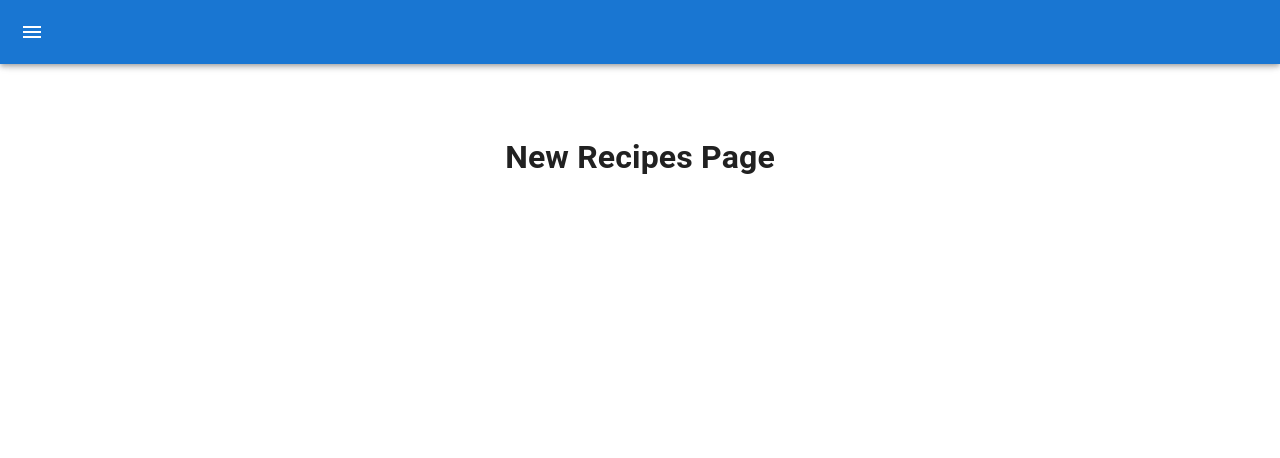
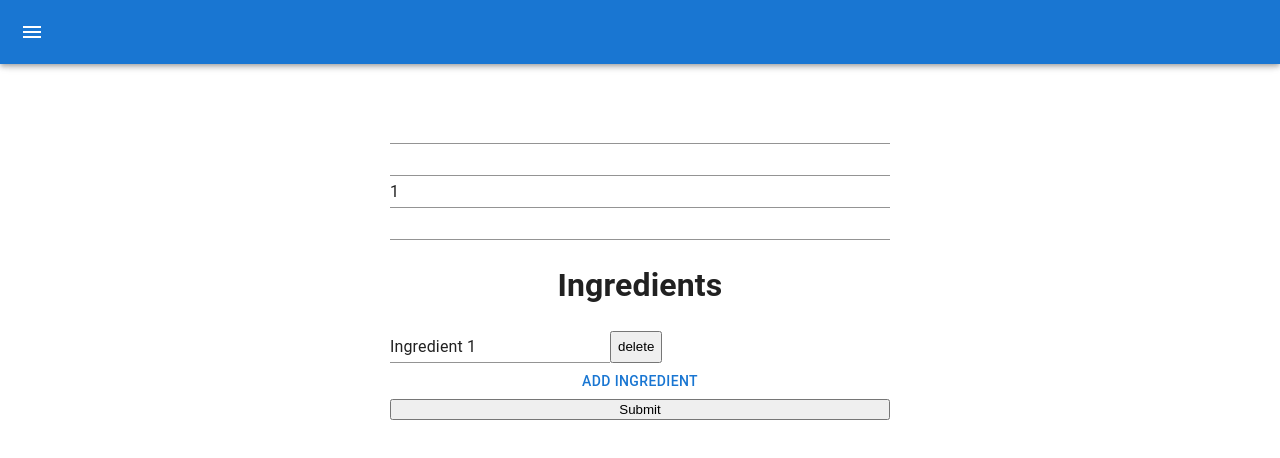
Before and after one commit to denn15law/ez-chef, a React (Create React App) app in the folder frontend/: page /new in a window 1280 px wide. Shown: the top 458 px of the page. Built offline with nearby package versions, Linux system fonts and the light colour scheme.

Commit message:
add form from react-hook-form and connect to backend

```diff
--- a/frontend/package.json
+++ b/frontend/package.json
@@ -6,8 +6,10 @@
     "@testing-library/jest-dom": "^5.16.1",
     "@testing-library/react": "^12.1.2",
     "@testing-library/user-event": "^13.5.0",
+    "axios": "^0.24.0",
     "react": "^17.0.2",
     "react-dom": "^17.0.2",
+    "react-hook-form": "^7.24.0",
     "react-scripts": "5.0.0",
     "web-vitals": "^2.1.3"
   },
@@ -34,5 +36,6 @@
       "last 1 firefox version",
       "last 1 safari version"
     ]
-  }
+  },
+  "proxy": "http://localhost:8000"
 }
--- a/frontend/src/components/New.js
+++ b/frontend/src/components/New.js
@@ -1,10 +1,127 @@
-import React from "react";
+import { Button, Input, Box } from "@mui/material";
+import React, { useState } from "react";
+import axios from "axios";
+import { useForm, useFieldArray } from "react-hook-form";
 
 const New = (props) => {
+  const { control, handleSubmit, register } = useForm({
+    defaultValues: {
+      title: "",
+      instructions: "",
+      serving_size: 1,
+      image_url: "",
+      ingredients: [
+        {
+          name: "Ingredient 1",
+          measurement: "20 Bands",
+        },
+      ],
+    },
+  });
+
+  const {
+    fields: ingredientsFields,
+    append,
+    remove,
+  } = useFieldArray({
+    name: "ingredients",
+    control,
+  });
+
+  // const handleSubmit = (event) => {
+  //   event.preventDefault();
+  //   const URL = "http://localhost:8000/recipes";
+  //   const body = recipe;
+  //   axios
+  //     .post(URL, body)
+  //     .then((resp) => {
+  //       console.log(resp);
+  //     })
+  //     .catch((err) => {
+  //       console.log(err);
+  //     });
+  // };
+
+  // render a list of ingredients
+  // when a user changes the name of an ignredient,  a callback function is valled that passes in the new name and the index of the ingredient we're modifying
+  // const handleIngredientNameChange = (newName, ingredientIndex) => {
+  //   const ingredients = [...recipe.ingredients];
+  //   const ingredientToEdit = ingredients[ingredientIndex];
+  //   ingredients[ingredientIndex] = {
+  //     ...ingredientToEdit,
+  //     name: newName,
+  //   };
+  //   const newRecipe = {
+  //     ...recipe,
+  //     ingredients,
+  //   };
+  //   setRecipe(newRecipe);
+  // };
+
+  // https://www.npmjs.com/package/react-hook-form
+
+  const renderIngredientForm = () => {
+    append({ name: "", measurement: "" });
+  };
+
+  const onSubmit = (data) => {
+    const URL = "/recipes";
+
+    console.log(data);
+    axios
+      .post(URL, data)
+      .then((res) => console.log(res))
+      .catch((err) => console.log(err));
+  };
+
   return (
-    <div>
-      <h1>New Recipes Page</h1>
-    </div>
+    <form onSubmit={handleSubmit(onSubmit)}>
+      <Box display="flex" justifyContent="center">
+        <Box display="flex" flexDirection="column" width={500}>
+          <Input
+            {...register("title")}
+            name="title"
+            control={control}
+            render={({ field }) => <Input {...field} />}
+          />
+          <Input
+            {...register("instruction")}
+            name="instruction"
+            control={control}
+            render={({ field }) => <Input {...field} />}
+          />
+          <Input
+            {...register("serving_size")}
+            name="serving_size"
+            control={control}
+            render={({ field }) => <Input {...field} />}
+          />
+          <Input
+            {...register("image_url")}
+            name="image_url"
+            control={control}
+            render={({ field }) => <Input {...field} />}
+          />
+          <h1>Ingredients</h1>
+
+          {ingredientsFields.map((item, i) => (
+            <Box display="flex">
+              <Input
+                name={`ingredients.${i}.name`}
+                {...register(`ingredients.${i}.name`)}
+                control={control}
+                render={({ field }) => {
+                  <Input {...field} />;
+                }}
+              />
+              <button onClick={() => remove(i)}>delete</button>
+            </Box>
+          ))}
+          <Button onClick={renderIngredientForm}>Add Ingredient</Button>
+          <input type="submit" />
+        </Box>
+      </Box>
+    </form>
   );
 };
 
```
Also changed, not shown: 2 other files (tests, documents, lock files or other folders).
